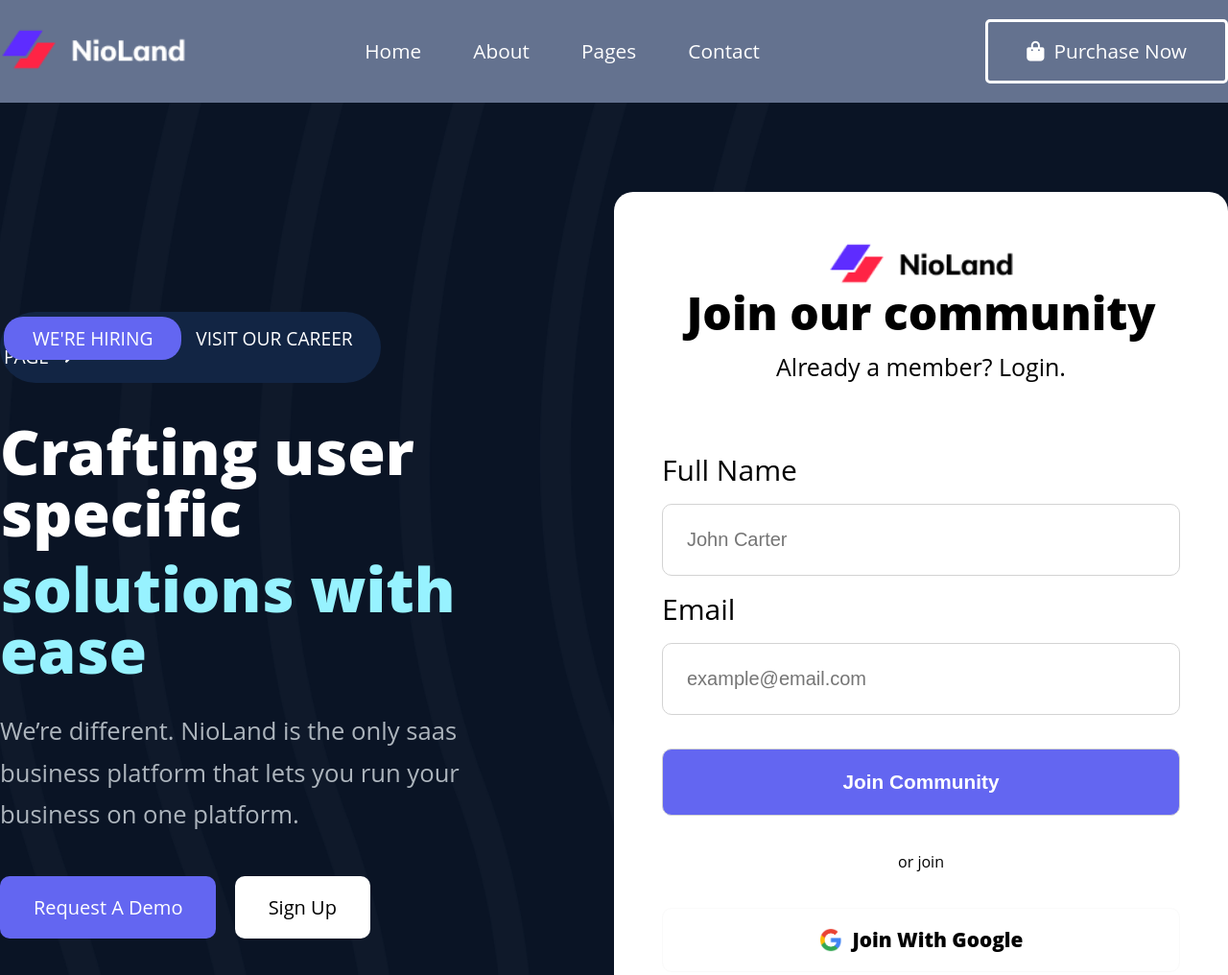
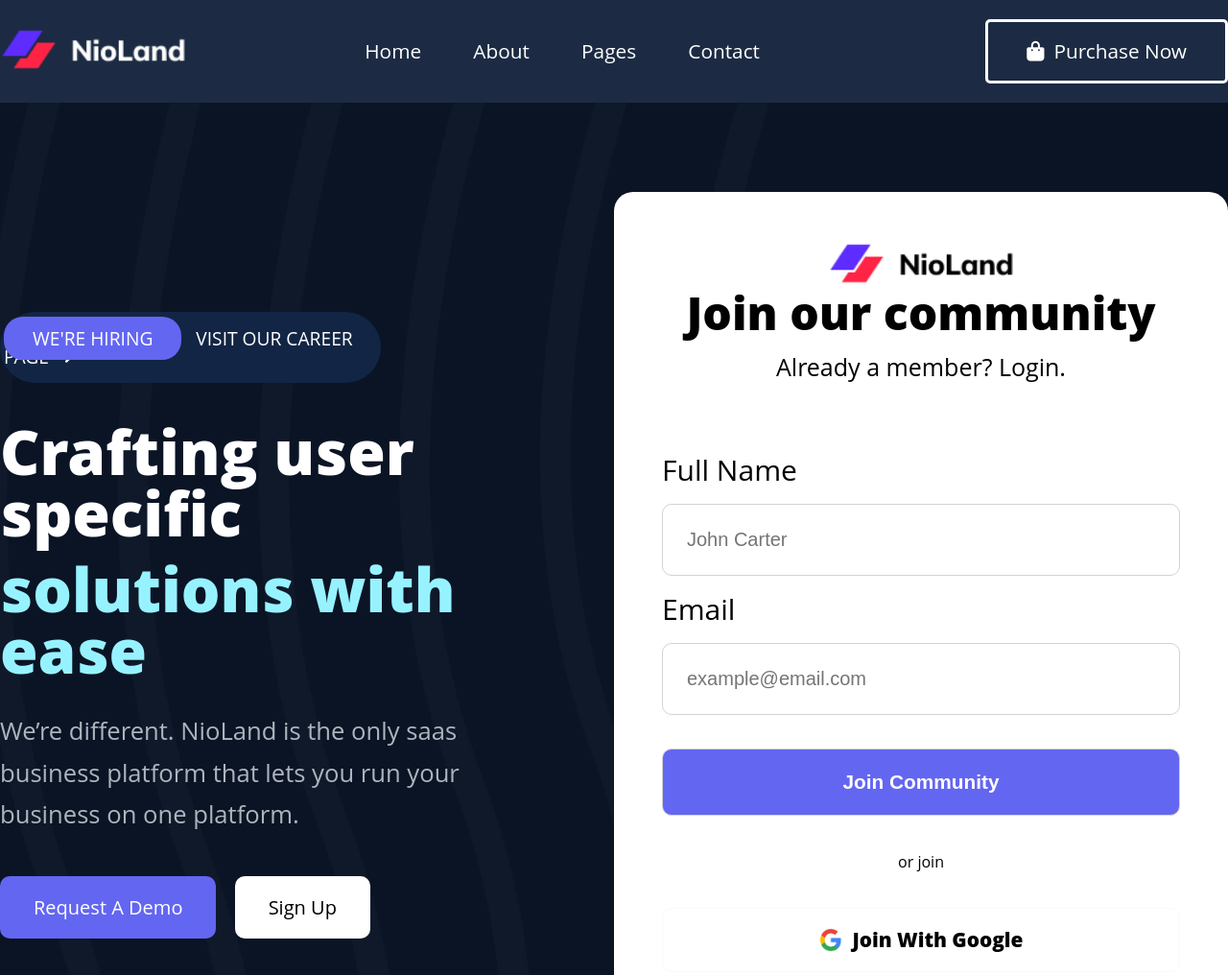
Before and after one commit to RudyMatt91/Project-Landing-Page, a plain HTML site: page index.html in a window 1280 px wide. Shown: the top 1016 px of the page at 96% size. Drawn offline with Linux system fonts and the light colour scheme.

Commit message:
changed the color of the menu

```diff
--- a/Sass/style.scss
+++ b/Sass/style.scss
@@ -20,7 +20,7 @@
 
 #top-menu {
   width: 100%;
-  background: #64728f;
+  background: #1c2b43;
   position: fixed;
   z-index: 1;
   .navigation {
```
Also changed, not shown: Sass/style.css.
